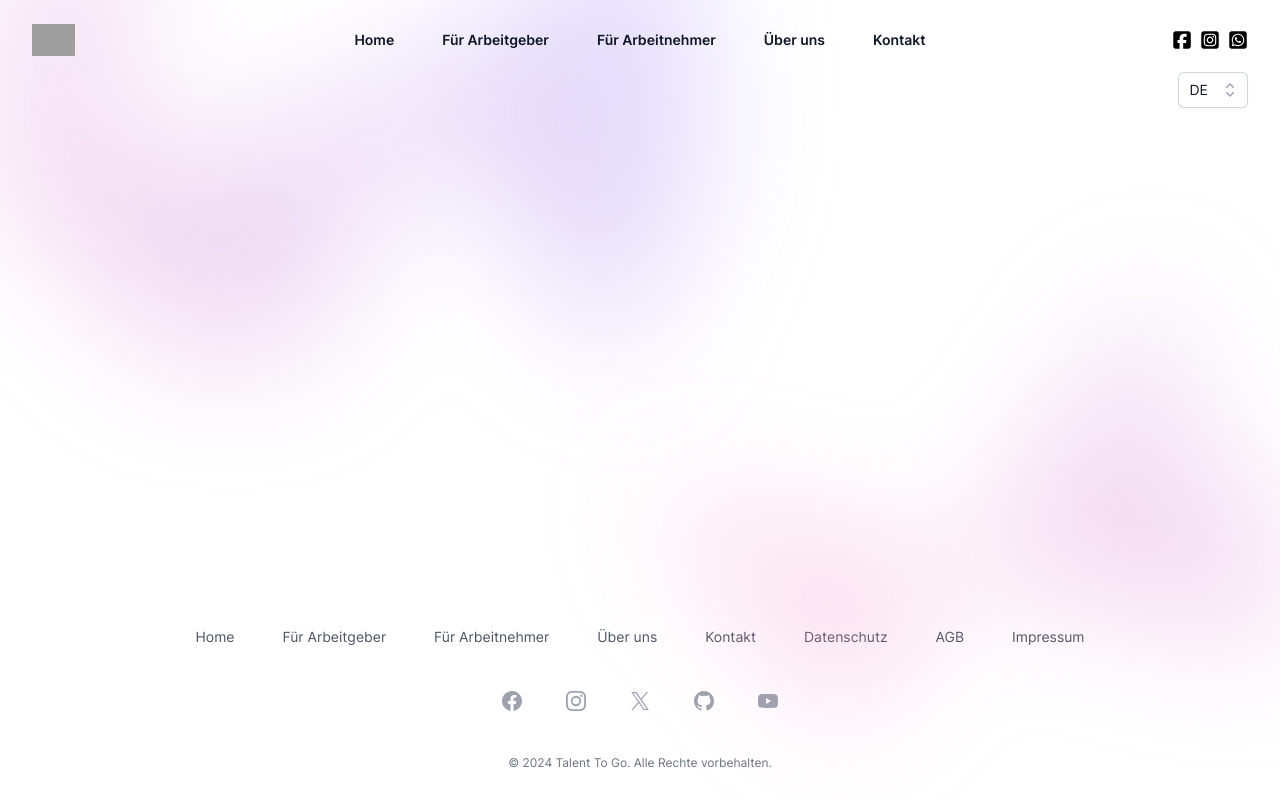
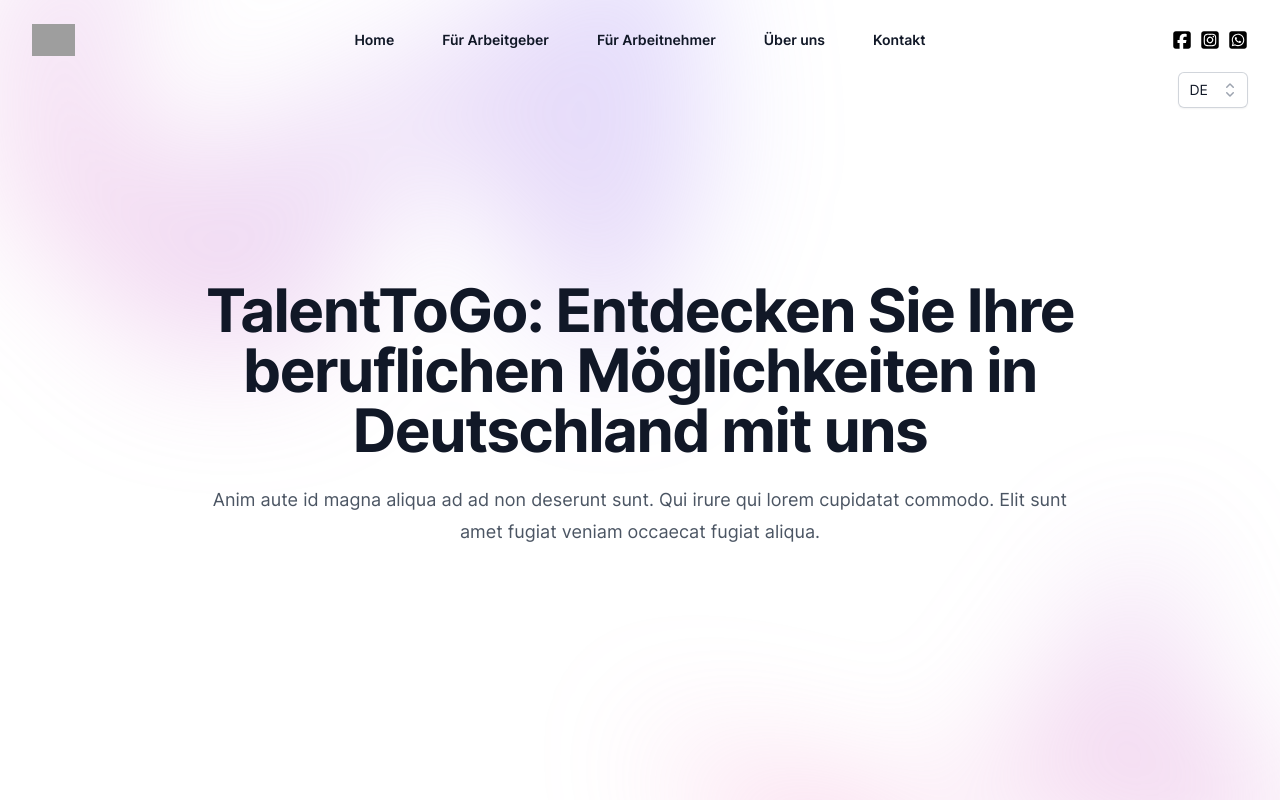
Before and after one commit to thomaserdmenger/TalentToGo, a React (Vite) app in the folder frontend/: page /employees in a window 1280 px wide. Shown: the top 800 px of the page. Built offline with nearby package versions, Linux system fonts and the light colour scheme; grey boxes are pictures that could not be loaded.

Commit message:
Customize Hero for Employees Page

```diff
--- a/frontend/src/components/Hero.jsx
+++ b/frontend/src/components/Hero.jsx
@@ -15,6 +15,8 @@
   navigationUS,
   employerDataDE,
   employerDataUS,
+  employeesDataDE,
+  employeesDataUS,
 }) {
   const [mobileMenuOpen, setMobileMenuOpen] = useState(false)
   const { pathname } = useLocation()
@@ -164,10 +166,12 @@
               <h1 className="text-4xl font-bold tracking-tight text-gray-900 sm:text-6xl">
                 {pathname === "/" && homeDataHeroDE.heading}
                 {pathname === "/employer" && employerDataDE.heading}
+                {pathname === "/employees" && employeesDataDE.heading}
               </h1>
               <p className="mt-6 text-lg leading-8 text-gray-600">
                 {pathname === "/" && homeDataHeroDE.text}
                 {pathname === "/employer" && employerDataDE.text}
+                {pathname === "/employees" && employeesDataDE.text}
               </p>
               {pathname === "/" && (
                 <div className="mt-10 flex items-center justify-center gap-x-6">
@@ -193,10 +197,12 @@
               <h1 className="text-4xl font-bold tracking-tight text-gray-900 sm:text-6xl">
                 {pathname === "/" && homeDataHeroUS.heading}
                 {pathname === "/employer" && employerDataUS.heading}
+                {pathname === "/employees" && employeesDataUS.heading}
               </h1>
               <p className="mt-6 text-lg leading-8 text-gray-600">
                 {pathname === "/" && homeDataHeroUS.text}
                 {pathname === "/employer" && employerDataUS.text}
+                {pathname === "/employees" && employeesDataUS.text}
               </p>
               {pathname === "/" && (
                 <div className="mt-10 flex items-center justify-center gap-x-6">
--- a/frontend/src/data/employeesData.js
+++ b/frontend/src/data/employeesData.js
@@ -1,4 +1,9 @@
-export const employeesData = {
+export const employeesDataDE = {
   heading: "TalentToGo: Entdecken Sie Ihre beruflichen Möglichkeiten in Deutschland mit uns",
-  text: "Anim aute id magna aliqua ad ad non deserunt sunt. Qui irure qui lorem cupidatat commodo. Elit sunt amet fugiat veniam occaecat fugiat aliqua."
+  text: "Anim aute id magna aliqua ad ad non deserunt sunt. Qui irure qui lorem cupidatat commodo. Elit sunt amet fugiat veniam occaecat fugiat aliqua.",
 }
+
+export const employeesDataUS = {
+  heading: "TalentToGo: Discover your career opportunities in Germany with us",
+  text: "Anim aute id magna aliqua ad ad non deserunt sunt. Qui irure qui lorem cupidatat commodo. Elit sunt amet fugiat veniam occaecat fugiat aliqua.",
+}
--- a/frontend/src/pages/EmployeesPage.jsx
+++ b/frontend/src/pages/EmployeesPage.jsx
@@ -1,6 +1,6 @@
 import Footer from "../components/Footer.jsx"
 import Hero from "../components/Hero"
-import { employeesData } from "../data/employeesData.js"
+import { employeesDataDE, employeesDataUS } from "../data/employeesData.js"
 import { homeDataHeroDE, homeDataHeroUS } from "../data/homeData.js"
 import { navigationDE, navigationUS } from "../data/navigation.js"
 
@@ -13,6 +13,8 @@
           homeDataHeroUS={homeDataHeroUS}
           navigationDE={navigationDE}
           navigationUS={navigationUS}
+          employeesDataDE={employeesDataDE}
+          employeesDataUS={employeesDataUS}
         />
       </header>
       <main></main>
```
